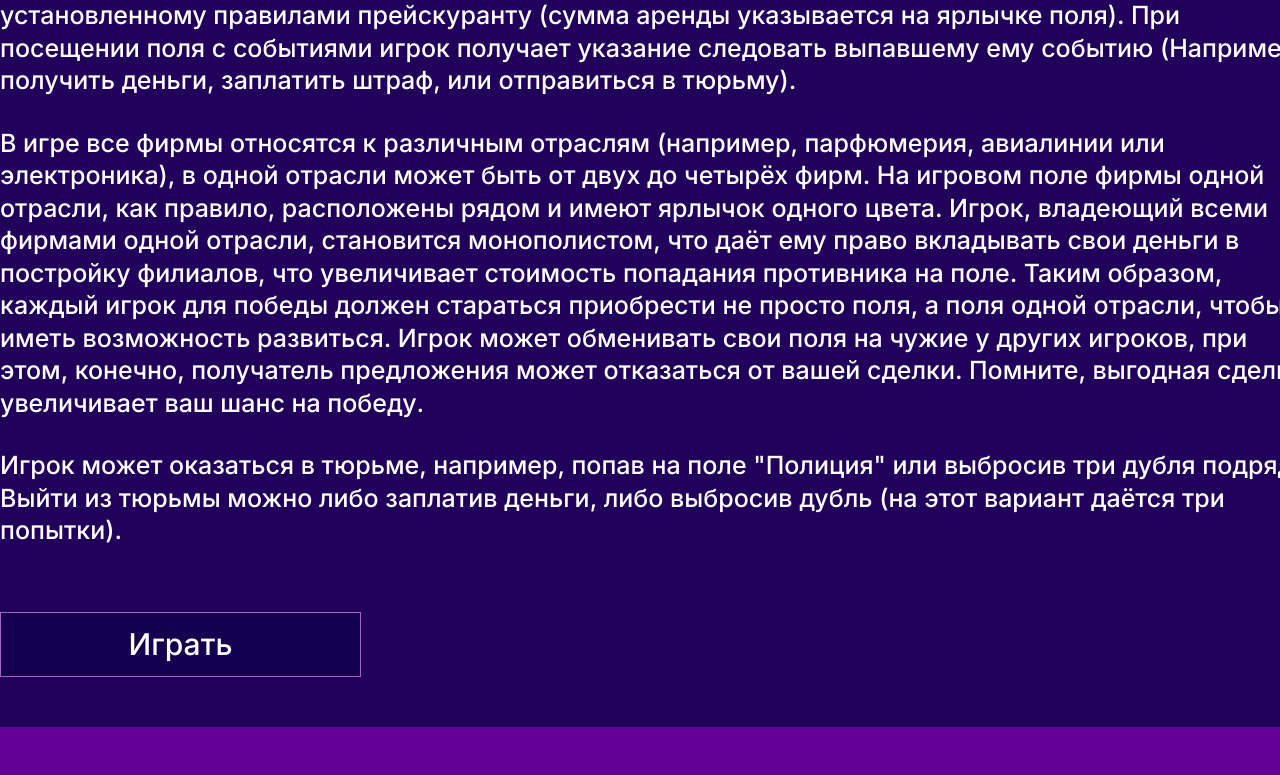
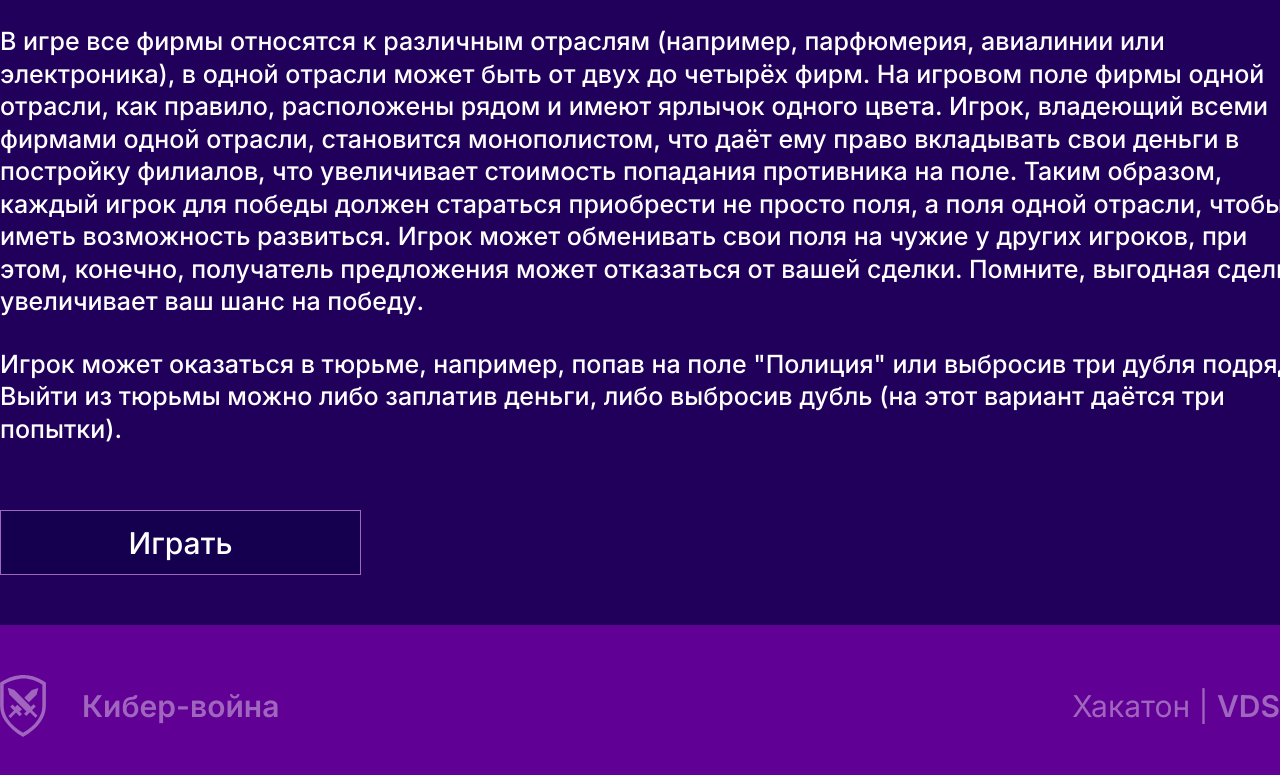
Before and after one commit to vasco051/hakaton, a React (Vite) app: page / in a window 1280 px wide. Shown: the part 1073-1848 px from the top of the page. Before the commit the page ends 1800 px from the top, so only its background shows below. Built offline with nearby package versions, Linux system fonts and the light colour scheme; no server answers.

Commit message:
add footer on layout

```diff
--- a/src/App.tsx
+++ b/src/App.tsx
@@ -2,14 +2,25 @@ import AppRouter from 'routes/AppRouter';
 
 import { accountAPI } from 'services/accountService';
 import Header from "./components/Layout/Header.tsx";
+import {Footer} from "./components/Layout/Footer.tsx";
+import {staticLinks} from "./routes/routingLinks.ts";
+import {useLocation} from "react-router-dom";
+import {useEffect, useState} from "react";
 
 function App() {
   accountAPI.useLoginQuery();
-
+    const location = useLocation();
+    const [isVisibleFooter,setIsVisibleFooter] = useState(false)
+    const [isVisibleHeader,setIsVisibleHeader] = useState(false)
+    useEffect(()=>{
+        setIsVisibleHeader( location.pathname !== staticLinks.authorization && location.pathname !== staticLinks.registration)
+        setIsVisibleFooter(location.pathname !== staticLinks.authorization && location.pathname !== staticLinks.registration && location.pathname !== staticLinks.room)
+    },[location])
   return (
       <>
-        <Header/>
-        <AppRouter/>
+          {isVisibleHeader && <Header/>}
+             <AppRouter/>
+          {isVisibleFooter && <Footer />}
       </>
 
   );
--- /dev/null
+++ b/src/components/Layout/Footer.tsx
@@ -0,0 +1,17 @@
+import IcLogo from "../../assets/images/global/logo_pink.svg";
+import {staticLinks} from "../../routes/routingLinks.ts";
+import styles from './styles.module.scss'
+export const Footer = () => {
+
+    return (
+        <footer className={styles.footer}>
+            <a href={staticLinks.main} className={styles.footerLogo}>
+                <img src={IcLogo} className={styles.logo} alt=""/>
+                <p className={styles.logoText}>Кибер-война</p>
+            </a>
+           <div className={styles.footerText}>
+               <span>Хакатон</span> | <span className={styles.bold}>VDS</span>
+           </div>
+        </footer>
+    );
+};
--- a/src/components/Layout/Header.tsx
+++ b/src/components/Layout/Header.tsx
@@ -1,14 +1,44 @@
-import IcLogo from "../../assets/images/global/logo.svg";
-import {staticLinks} from "../../routes/routingLinks.ts";
-import {useAppDispatch, useAppSelector} from "../../hooks/redux.ts";
-import {clearUser} from "../../store/reducers/account.slice.ts";
+import {useEffect, useState} from "react";
+import {clsx} from "clsx";
+
+import IcLogo from "assets/images/global/logo.svg";
+import {staticLinks} from "routes/routingLinks.ts";
+import {useAppDispatch, useAppSelector} from "hooks/redux.ts";
+import {clearUser} from "store/reducers/account.slice.ts";
 import styles from './styles.module.scss'
+
 const Header = () => {
+    const [prevScrollPos, setPrevScrollPos] = useState<number>(window.scrollY);
+    const [isVisible, setIsVisible] = useState<boolean>(true);
     const { user } = useAppSelector(state => state.accountReducer);
     const dispatch = useAppDispatch()
 
+
+    useEffect(() => {
+        const handleScroll = () => {
+            const currentScrollPos: number = window.scrollY;
+            const isScrollingDown: boolean = currentScrollPos > prevScrollPos;
+
+            if (currentScrollPos >= 150) {
+                setIsVisible(!isScrollingDown);
+                setPrevScrollPos(currentScrollPos);
+            }
+        };
+
+        window.addEventListener('scroll', handleScroll);
+
+        return () => window.removeEventListener('scroll', handleScroll);
+    }, [prevScrollPos, isVisible]);
+
+    const headerStyles: string = clsx({
+        [styles.header]: true,
+        [styles.visible]: isVisible,
+
+    });
+
     return (
-        <header className={styles.header}>
+        <header className={headerStyles}>
+            <div className={styles.headerWrapper}>
                 <a href={staticLinks.main} className={styles.logoWrapper}>
                     <img src={IcLogo} className={styles.logo} alt=""/>
                     <p className={styles.logoText}>Кибер-война</p>
@@ -19,6 +49,8 @@ const Header = () => {
                         Войти
                     </a>)
                 }
+            </div>
+
         </header>
     );
 };
--- a/src/components/Layout/styles.module.scss
+++ b/src/components/Layout/styles.module.scss
@@ -1,4 +1,19 @@
 .header{
+  position: fixed;
+  top: 0;
+  left: 0;
+
+  width: 100%;
+  transition: 0.4s transform ease-in-out;
+  &.visible {
+    transform: translateY(0%);
+  }
+}
+.header{
+
+  transform: translateY(-100%);
+}
+.headerWrapper{
   display: flex;
   max-width: 1320px;
   justify-content: space-between;
@@ -6,11 +21,9 @@
   padding: 20px 0;
   align-items: center;
   background: transparent;
-  position: sticky;
-  top: 0 ;
-  left: 0;
 }
-.logoWrapper{
+.logoWrapper,
+.footerLogo{
   display: flex;
   gap: 36px;
   align-items: center;
@@ -36,3 +49,32 @@
   line-height: normal;
   cursor: pointer;
 }
+.footerText{
+  color: #A066BF;
+  font-family: Inter;
+  font-size: 30px;
+  font-style: normal;
+  font-weight: 400;
+  line-height: normal;
+}
+.footer {
+  background: transparent;
+  display: flex;
+  max-width: 1320px;
+  justify-content: space-between;
+  margin: 0 auto;
+  padding: 50px 0;
+  align-items: center;
+  background: transparent;
+  position: sticky;
+  top: 0 ;
+  left: 0;
+}
+.bold{
+  font-weight: 700;
+}
+.footerLogo {
+  .logoText{
+    color: #A066BF;
+  }
+}
--- a/src/pages/MainPage/index.tsx
+++ b/src/pages/MainPage/index.tsx
@@ -6,7 +6,7 @@ const MainPage: FC = () => {
 
 
     return (
-        <>
+        <main className={styles.wrapper}>
             <div className={styles.introWrapper}>
                 <section className={styles.intro}>
                     <div className={styles.text}>
@@ -39,7 +39,7 @@ const MainPage: FC = () => {
                 </section>
             </div>
 
-        </>
+        </main>
     );
 };
 
--- a/src/pages/MainPage/styles.module.scss
+++ b/src/pages/MainPage/styles.module.scss
@@ -1,4 +1,6 @@
-
+.wrapper{
+  background: linear-gradient(116deg, #150050 0%, #610094 80.45%);
+}
 .intro{
   max-width: 1320px;
   margin: 0 auto;
--- a/src/routes/AppRouter.tsx
+++ b/src/routes/AppRouter.tsx
@@ -19,6 +19,7 @@ const AppRouter: FC = () => {
 
   return (
     <Routes>
+
       {routes.map(route => (
         <Route path={route.path} element={route.element} key={route.path}/>
       ))}
```
Also changed, not shown: src/assets/images/global/logo_pink.svg (added). Lines whose indentation alone changed are shown as unchanged.
